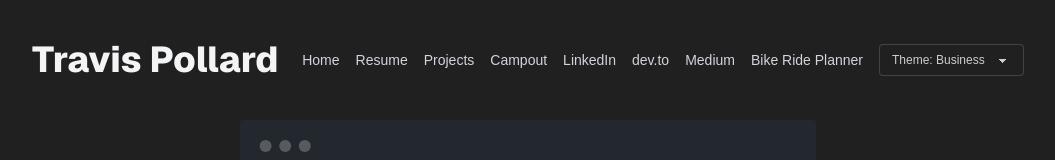
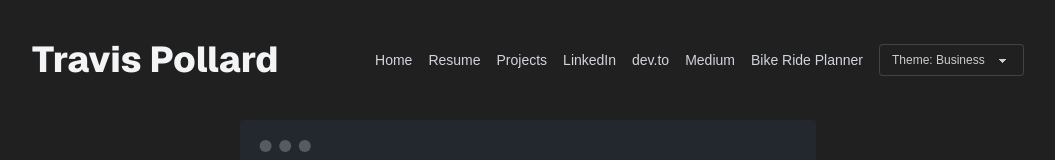
Before and after one commit to jtravisp/travispollard.com, a Next.js app in the folder frontend/: page / in a window 1280 px wide. Shown: the top 160 px of the page, without its empty margins (112-1167 px from the left). Built offline with nearby package versions, Linux system fonts and the light colour scheme; no server answers.

Commit message:
remove campout from header

```diff
--- a/frontend/components/HeaderWithTheme.tsx
+++ b/frontend/components/HeaderWithTheme.tsx
@@ -42,7 +42,6 @@ export default function HeaderWithTheme() {
               <li><Link href="/" className="link link-hover">Home</Link></li>
               <li><Link href="/resume" className="link link-hover">Resume</Link></li>
               <li><Link href="/projects" className="link link-hover">Projects</Link></li>
-              <li><Link href="/campout" className="link link-hover">Campout</Link></li>
               <li><a href="https://www.linkedin.com/in/travis-pollard" target="_blank" className="link link-hover">LinkedIn</a></li>
               <li><a href="https://dev.to/jtravisp/from-s3-to-cicd-my-cloud-resume-challenge-journey-415o" target="_blank" className="link link-hover">dev.to</a></li>
               <li><a href="https://medium.com/@travis_17385" target="_blank" className="link link-hover">Medium</a></li>
```
Also changed, not shown: 1 other file (tests, documents, lock files or other folders).
